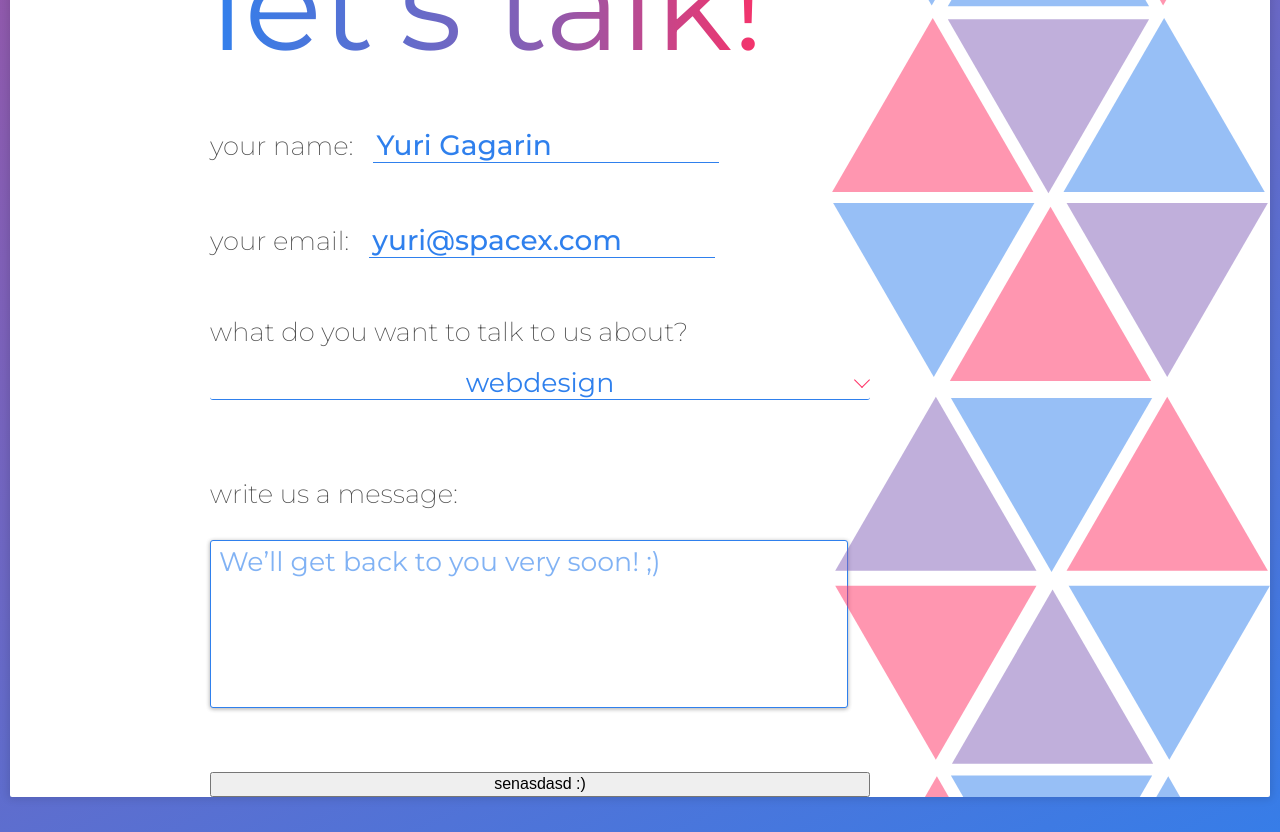
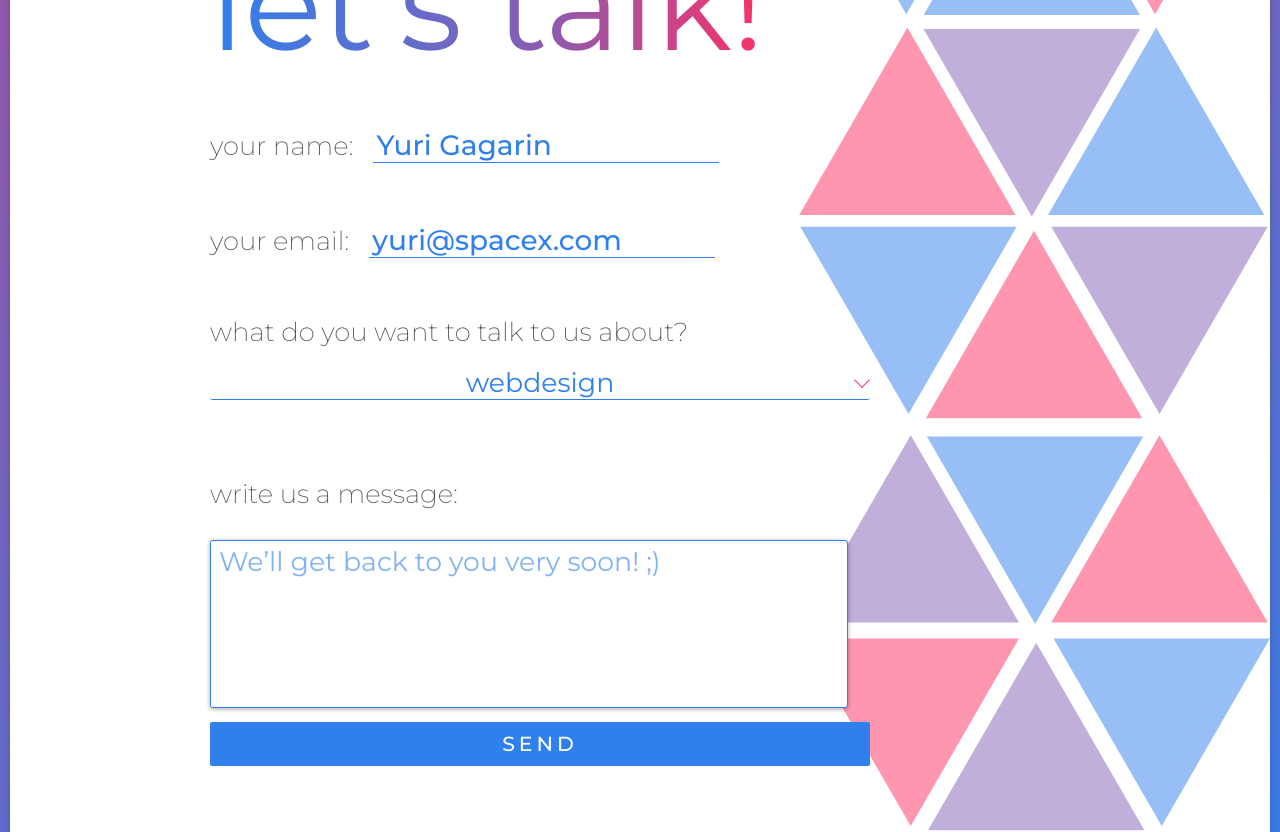
Before and after one commit to joordas/3gir, a React app: page / in a window 1280 px wide. Shown: the part 1780-2612 px from the top of the page. Built offline with nearby package versions, Linux system fonts and the light colour scheme.

Commit message:
minor adjust before pushing to live repo.

```diff
--- a/src/components/ContactForm.jsx
+++ b/src/components/ContactForm.jsx
@@ -6,6 +6,7 @@ const Form = styled.form`
   flex-direction: column;
   flex-wrap: wrap;
   max-width: 660px;
+  z-index: 100;
 `;
 
 const InputGroup = styled.div`
@@ -119,10 +120,25 @@ const TextArea = styled.textarea`
 `;
 
 const Send = styled.input`
+  font-family: var(--font-montserrat);
+  font-weight: 500;
+  font-size: 1.275rem;
+  letter-spacing: 4px;
+  border-radius: 2px;
   background-color: var(--blue);
   padding: 10px 16px;
   color: white;
   text-align: center;
+  border: none;
+  cursor: pointer;
+  transition: all 0.2s ease-in;
+  margin-top: -50px;
+  margin-bottom: 100px;
+  &:hover {
+    transform: translateY(-2px);
+    box-shadow: 0 10px 16px 0 rgba(0, 0, 0, 0.2);
+    letter-spacing: 5px;
+  }
 `;
 
 class ContactForm extends Component {
@@ -209,6 +225,7 @@ class ContactForm extends Component {
             placeholder="Yuri Gagarin"
             value={this.state.name}
             onChange={this.handleNameChange}
+            required
           />
         </InputGroup>
         <InputGroup>
@@ -219,6 +236,7 @@ class ContactForm extends Component {
             placeholder="yuri@spacex.com"
             value={this.state.email}
             onChange={this.handleEmailChange}
+            required
           />
         </InputGroup>
         <InputGroup className="select">
@@ -241,9 +259,11 @@ class ContactForm extends Component {
             placeholder="We’ll get back to you very soon! ;)"
             value={this.state.messageContent}
             onChange={this.handleMessageChange}
+            required
+            minlength="5"
           />
         </InputGroup>
-        <input type="submit" value="senasdasd :)" />
+        <Send type="submit" value="SEND" />
       </Form>
     );
   }
--- a/src/components/LetsTalk.jsx
+++ b/src/components/LetsTalk.jsx
@@ -13,7 +13,6 @@ const Container = styled.div`
   @media (max-width: 700px) {
     padding-left: 20%;
     align-items: center;
-
   }
 `;
 
@@ -42,9 +41,9 @@ const Triangles = styled.img`
   right: 0;
   height: 100%;
   z-index: -0;
-    @media (max-width:700px) {
-      display: none;
-    }
+  @media (max-width: 1200px) {
+    display: none;
+  }
 `;
 
 const LetsTalk = () => (
```
